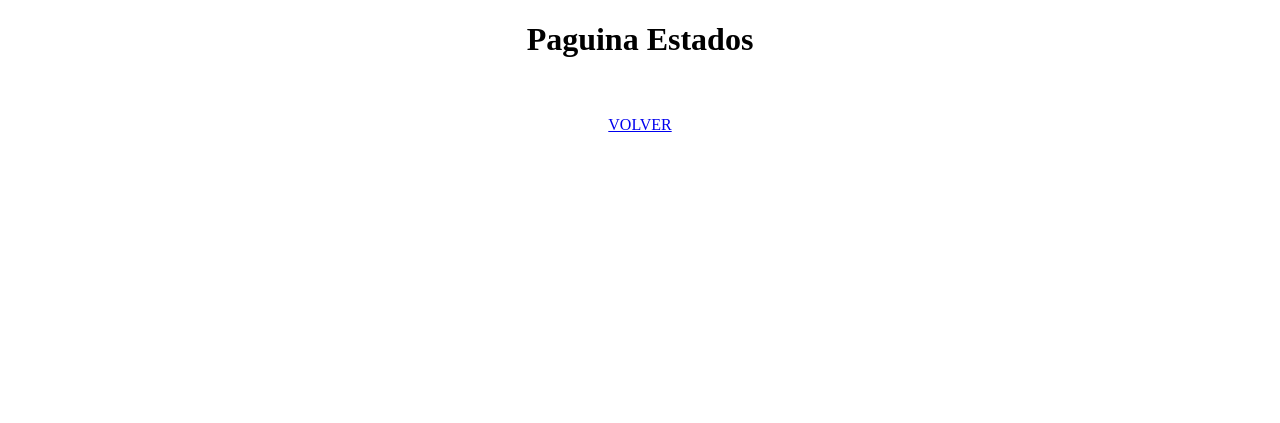
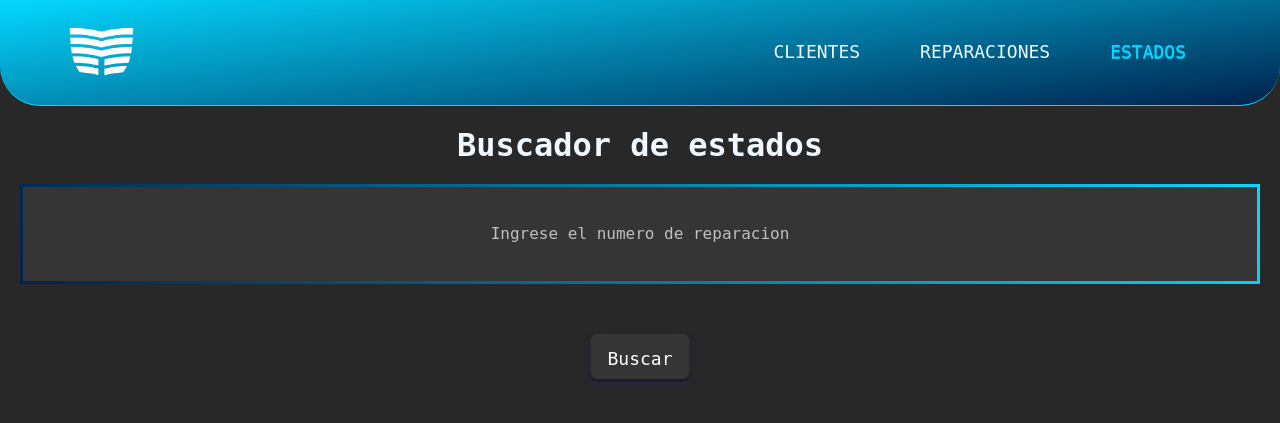
Before and after one commit to maxicabrera23/proyecto_reparaciones, a Flask app: page /2 in a window 1280 px wide. Shown: the top 423 px of the page. Run offline with Flask 2, Linux system fonts and the light colour scheme; some libraries are stand-ins or nearby versions.

Commit message:
union de html, reparaciones y estados

```diff
--- a/static/styles/style.css
+++ b/static/styles/style.css
@@ -23,7 +23,7 @@ nav{
 }
 
 .Logo img{
-    width: 150px;
+    width: 75px;
 }
 
 .Links{
@@ -46,6 +46,15 @@ nav{
 
 .Links a:hover{
     border-bottom: rgba(4,216,255,1) solid 2px;
+    text-shadow: 0px 1px 2px aliceblue;
+}
+
+a .Activo{
+    color: rgba(4,216,255,1);
+}
+
+.Activo{
+    text-shadow: 0px 1px 1px rgba(4,216,255,1);
 }
 
 h1{
@@ -54,12 +63,12 @@ h1{
     margin: 20px;
 }
 
-.ListaReparaciones {
+.CajaColor {
     display: flex;
     justify-content: center;
     align-items: center;
     background-color: rgb(53, 53, 53);
-    margin: 20px;
+    margin: 0px 10px 20px 10px;
     min-height: 100px;
     max-height: 400px;
     height: auto;
@@ -70,8 +79,12 @@ h1{
     overflow: auto;
 }
 
-.ListaReparaciones p{
+.CajaColor p{
     color: aliceblue;
+    font-size: medium;
+}
+
+.CajaColor::placeholder {
     font-size: medium;
 }
 
@@ -109,7 +122,7 @@ h1{
     pointer-events: none;
     background-color: rgba(0, 0, 0, 0.5);
 	margin: auto auto;
-	padding: 40px;
+	padding: 10px 20px;
 	border-radius: 5px;
 	box-shadow: 0 0 10px rgb(255, 255, 255);
 	position: absolute;
@@ -127,13 +140,21 @@ h1{
     pointer-events: unset;
 }
 
+.Der{
+    display: flex;
+    justify-content: flex-end;
+    width: 100%;
+}
+
 .ContenedorModal{
     border: solid;
     border-image-slice: 1;
     border-width: 3px;
     border-image-source: linear-gradient(60deg, rgba(0,34,77,1), rgba(4,216,255,1));
-    background-color: rgba(255,255,255,0.3);
-    -webkit-backdrop-filter: blur(10px);backdrop-filter: blur(10px);
+    background: rgb(0,10,11);
+    background: linear-gradient(344deg, rgba(0,10,11,1) 0%, rgba(64,64,64,1) 100%);
+    /*background-color: rgba(255,255,255,0.3);
+    -webkit-backdrop-filter: blur(10px);backdrop-filter: blur(10px);*/
     padding: 30px;
     max-height: 550px;
     overflow: auto;
@@ -170,12 +191,20 @@ h2{
     color: aliceblue;
 }
 
+.CampoInput .CajaColor{
+
+}
+
 input{
     height: 30px;
     background-color: gray;
+    text-align: center;
+    color: aliceblue;
 }
 
-input::placeholder { color: rgb(192, 192, 192); }
+input::placeholder {
+    color: rgb(192, 192, 192);
+}
 
 /*----------------- Pantalla Celular -----------------*/
 
@@ -187,6 +216,7 @@ input::placeholder { color: rgb(192, 192, 192); }
     }
 
     .Links{
+        flex-direction: column;
         justify-content: center;
     }
 
@@ -194,3 +224,9 @@ input::placeholder { color: rgb(192, 192, 192); }
         margin: 0px 10px;
     }
 }
+
+@media (max-height:600px) {
+    .ContenedorModal{
+        max-height: 350px;
+    }
+}
--- a/templates/estados.html
+++ b/templates/estados.html
@@ -1,14 +1,36 @@
 <!DOCTYPE html>
-<html lang="en">
+<html lang="es">
 <head>
     <meta charset="UTF-8">
     <meta http-equiv="X-UA-Compatible" content="IE=edge">
     <meta name="viewport" content="width=device-width, initial-scale=1.0">
-    <title>Estados</title>
+    <link rel="stylesheet" href="./static/styles/style.css">
+    <title>Soporte Tecnico</title>
 </head>
-<body>
-    <center><h1>Paguina Estados</h1></center><br>
-    <br>
-    <center><a href="http://localhost:5000/">VOLVER</a></center>
-</body>
+    <body>
+        <nav>
+            <div class="Logo">
+                <img src="./static/images/MTI_Logo.png" alt="Logo">
+            </div>
+            <div class="Links">
+                <a href="/1">CLIENTES</a>
+                <a href="http://localhost:5000/">REPARACIONES</a>
+                <a><span class="Activo">ESTADOS</span></a>
+            </div>
+        </nav>
+
+        <h1> Buscador de estados </h1>
+
+        <form action="GET">
+            <div class="CampoInput">
+                <input class="CajaColor" placeholder="Ingrese el numero de reparacion" required>
+            </div>
+
+            <div class="Acciones">
+                <button> Buscar </button>
+            </div>
+        </form>
+
+        <script src="main.js"></script>
+    </body>
 </html>
```
Also changed, not shown: templates/index.html (+6 -5 lines), static/images/MTI_Logo.png (added).
